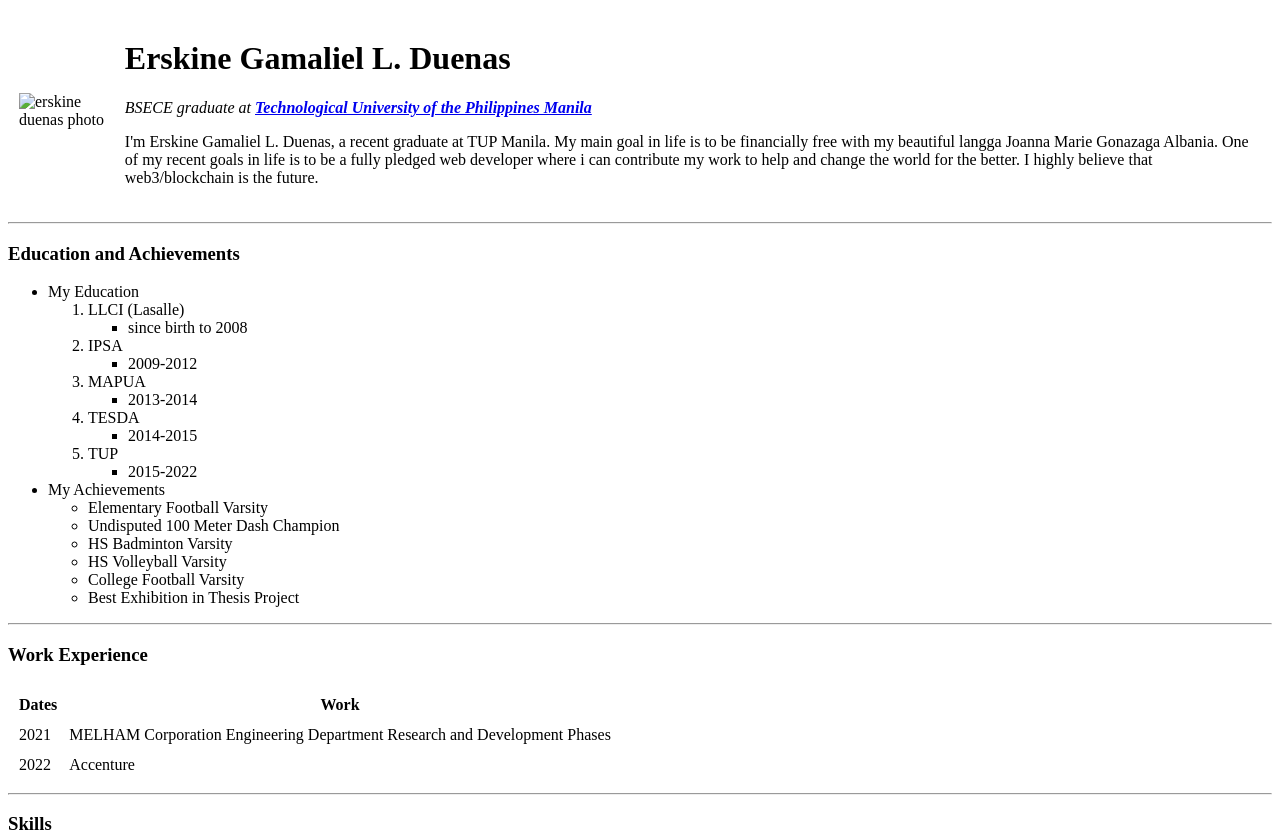
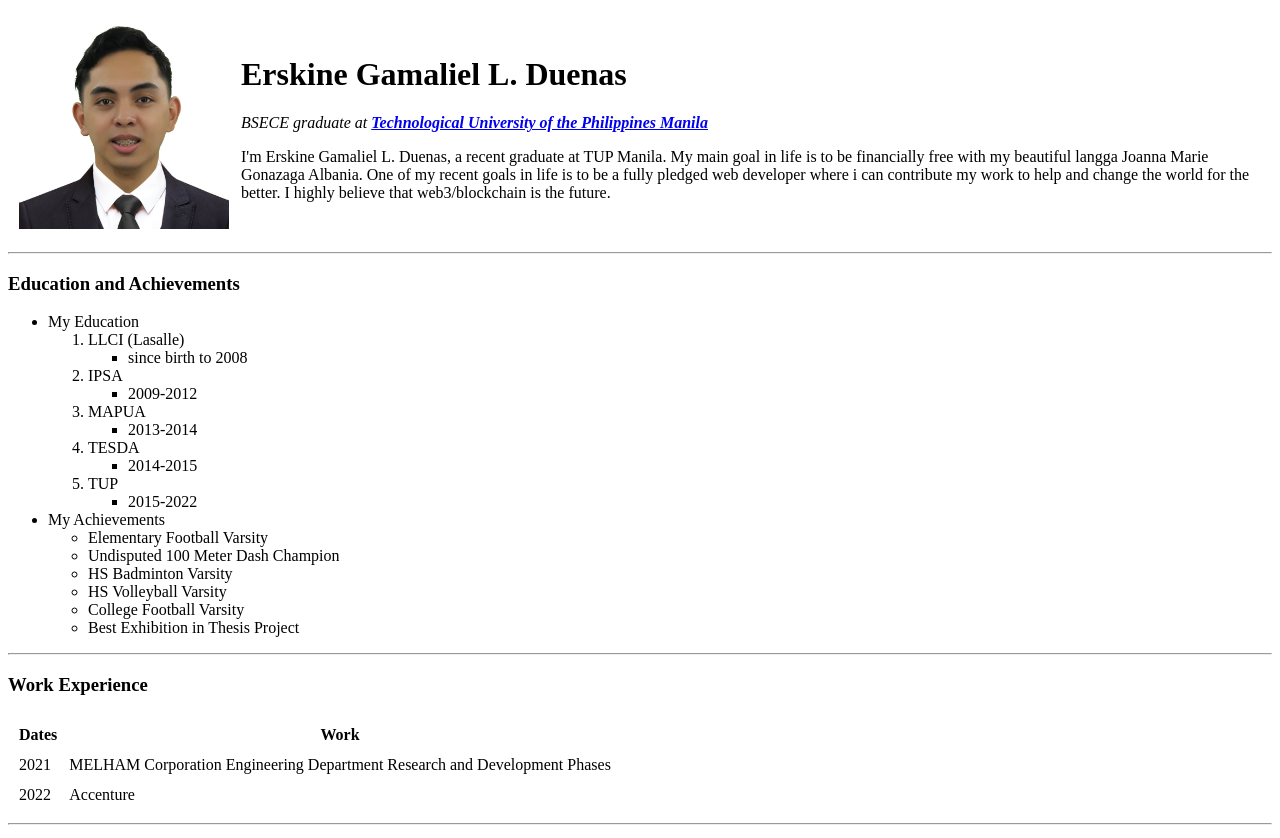
Before and after one commit to laharl143/cv, a plain HTML site: page index.html in a window 1280 px wide. Shown: the top 838 px of the page. Drawn offline with Linux system fonts and the light colour scheme.

Commit message:
fixed photo src

```diff
--- a/index.html
+++ b/index.html
@@ -12,7 +12,7 @@
   <body>
     <table cellspacing="10">
       <tr>
-        <td> <img src="../HTML - Personal Site/images/erskine.png" alt="erskine duenas photo" height="210px" width="210px">
+        <td> <img src="erskine.png" alt="erskine duenas photo" height="210px" width="210px">
         </td>
 
         <td><h1>Erskine Gamaliel L. Duenas</h1>
```
